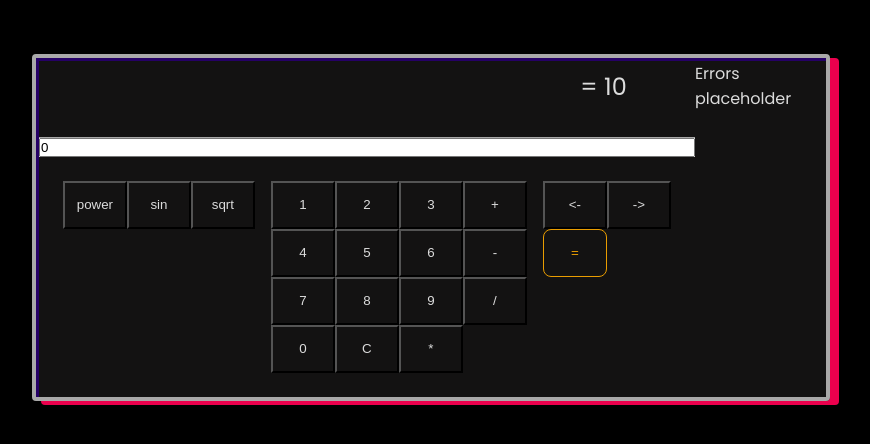
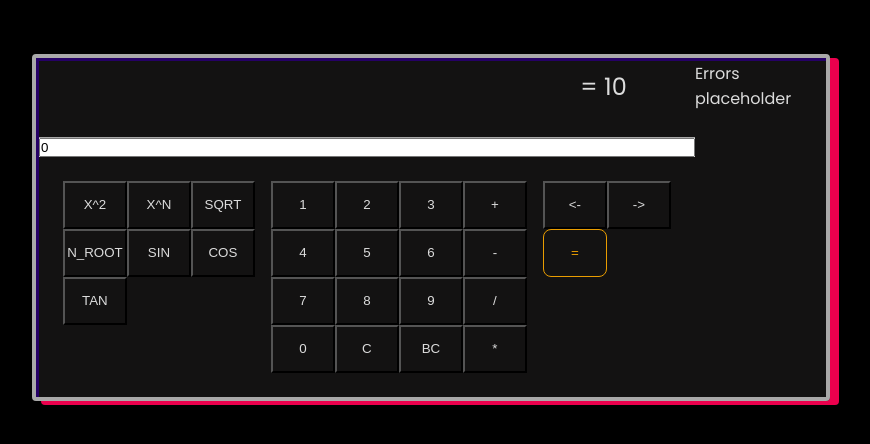
Before and after one commit to rikvik2006/learning-PHP, a PHP site: page / in a window 1280 px wide. Shown: the part 173-617 px from the top of the page, without its empty margins (209-1079 px from the left). Run offline with PHP 8.4, Linux system fonts and the light colour scheme; some web fonts are replaced.

Commit message:
feat: made calculus work

```diff
--- a/Calcolatrice/index.php
+++ b/Calcolatrice/index.php
@@ -1,4 +1,9 @@
 <?php
+
+declare(strict_types=1);
+
+session_start();
+
 ?>
 
 <!DOCTYPE html>
@@ -21,16 +26,20 @@
                     <div class="expression"></div>
                     <div class="result">= 10</div>
                 </div>
-                <input id="invisible_calculator_screen" type="text" class="screen" value="0">
+                <input id="invisible_calculator_screen" name="expression" type="text" class="screen" value="0">
             </section>
             <section class="error_container">
                 <div>Errors placeholder</div>
             </section>
             <section class="keyboard_container">
                 <div class="keypad function">
-                    <button type="button" class="btn" data-type="power">power</button>
-                    <button type="button" class="btn" data-type="sin">sin</button>
-                    <button type="button" class="btn" data-type="sqrt">sqrt</button>
+                    <button type="button" class="btn" data-type="pow2">X^2</button>
+                    <button type="button" class="btn" data-type="pow_n">X^N</button>
+                    <button type="button" class="btn" data-type="sqrt">SQRT</button>
+                    <button type="button" class="btn" data-type="nroot">N_ROOT</button>
+                    <button type="button" class="btn" data-type="sin">SIN</button>
+                    <button type="button" class="btn" data-type="cos">COS</button>
+                    <button type="button" class="btn" data-type="tan">TAN</button>
                 </div>
                 <div class="keypad numbers">
                     <button type="button" class="btn" data-type="number" data-character="1">1</button>
@@ -47,6 +56,7 @@
                     <button type="button" class="btn" data-type="operator" data-character="/">/</button>
                     <button type="button" class="btn" data-type="number" data-character="0">0</button>
                     <button type="button" class="btn" data-clear>C</button>
+                    <button type="button" class="btn" data-backspace>BC</button>
                     <button type="button" class="btn" data-type="operator" data-character="*">*</button>
                 </div>
                 <div class="keypad control">
--- /dev/null
+++ b/Calcolatrice/php/controller/validateOperatorController.php
@@ -0,0 +1 @@
+<?php
```
Also changed, not shown: Calcolatrice/php/class/blocks/FunctionBlocks.php (+51 -4 lines), Calcolatrice/php/class/blocks/OperationBloks.php (+9 -1 lines).
